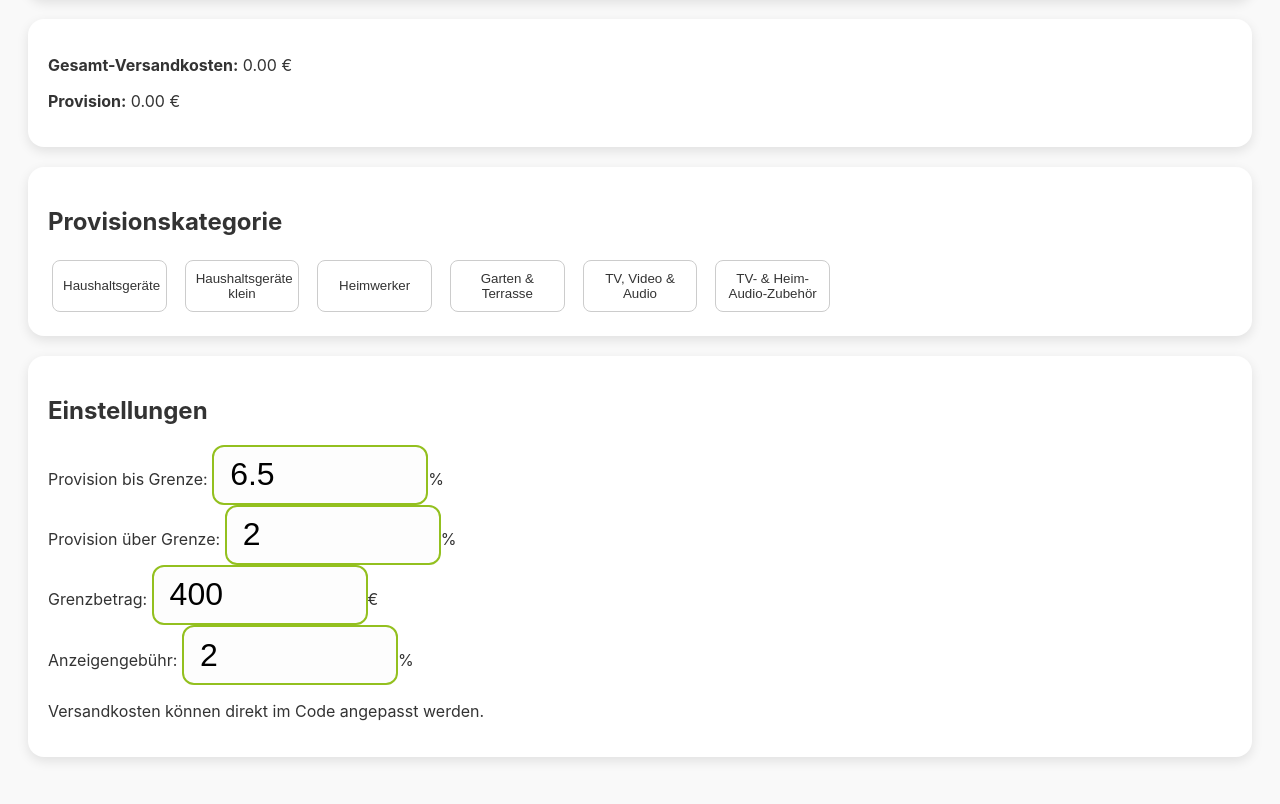
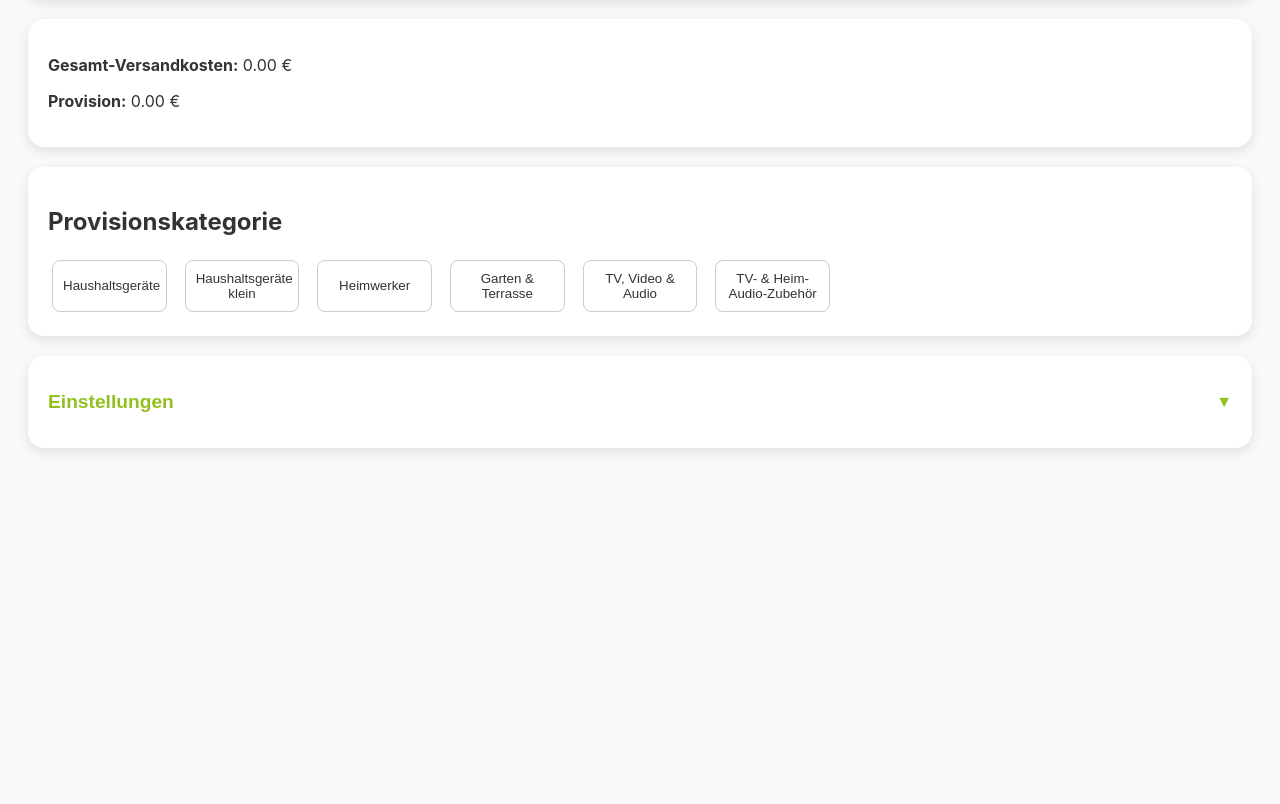
Before and after one commit to toxmox79/Gebuehrenrechner, a plain HTML site: page index.html in a window 1280 px wide. Shown: the part 440-1244 px from the top of the page. After the commit the page ends 936 px from the top, so only its background shows below. Drawn offline with Linux system fonts and the light colour scheme.

Commit message:
Update index.html

```diff
--- a/index.html
+++ b/index.html
@@ -69,6 +69,57 @@
     .negative {
       color: red;
     }
+    .shipping-input {
+      font-size: 1rem;
+      padding: 0.3rem 0.5rem;
+      width: 80px;
+      border: 1px solid #ccc;
+      border-radius: 4px;
+      margin-left: 5px;
+    }
+    .shipping-row {
+      display: flex;
+      align-items: center;
+      justify-content: space-between;
+      margin-bottom: 10px;
+      padding: 5px;
+      border-bottom: 1px solid #eee;
+    }
+    .shipping-name {
+      font-weight: bold;
+      min-width: 120px;
+    }
+    .collapsible {
+      cursor: pointer;
+      padding: 15px 0;
+      border: none;
+      background: none;
+      font-size: 1.2rem;
+      font-weight: bold;
+      color: #93c01f;
+      display: flex;
+      align-items: center;
+      justify-content: space-between;
+      width: 100%;
+    }
+    .collapsible:hover {
+      color: #7aa01a;
+    }
+    .collapsible-arrow {
+      transition: transform 0.3s ease;
+      font-size: 1rem;
+    }
+    .collapsible-arrow.open {
+      transform: rotate(180deg);
+    }
+    .content {
+      max-height: 0;
+      overflow: hidden;
+      transition: max-height 0.3s ease;
+    }
+    .content.open {
+      max-height: 1000px;
+    }
   </style>
 </head>
 <body>
@@ -99,16 +150,23 @@
   </div>
 
   <div class="card">
-    <h2>Einstellungen</h2>
+    <button class="collapsible" onclick="toggleSettings()">
+      <span>Einstellungen</span>
+      <span class="collapsible-arrow" id="settings-arrow">▼</span>
+    </button>
+    <div class="content" id="settings-content">
       <label>Provision bis Grenze: <input type="number" id="prov1" value="6.5" />%</label><br/>
       <label>Provision über Grenze: <input type="number" id="prov2" value="2" />%</label><br/>
       <label>Grenzbetrag: <input type="number" id="provLimit" value="400" />€</label><br/>
       <label>Anzeigengebühr: <input type="number" id="adfee" value="2" />%</label><br/>
-    <p>Versandkosten können direkt im Code angepasst werden.</p>
+
+      <h3>Versandtarife</h3>
+      <div id="shipping-settings"></div>
+    </div>
   </div>
 
   <script>
-    const shippingOptions = [
+    let shippingOptions = [
       { name: "Kein Versand", price: 0 },
       { name: "GEL HP", price: 55.85 },
       { name: "GEL 90", price: 79.56 },
@@ -129,7 +187,42 @@
 
     let selectedShipping = null;
 
+    function createShippingSettings() {
+      const container = document.getElementById("shipping-settings");
+      container.innerHTML = '';
+
+      shippingOptions.forEach((opt, index) => {
+        const div = document.createElement("div");
+        div.className = "shipping-row";
+
+        const nameSpan = document.createElement("span");
+        nameSpan.className = "shipping-name";
+        nameSpan.textContent = opt.name;
+
+        const priceInput = document.createElement("input");
+        priceInput.type = "number";
+        priceInput.className = "shipping-input";
+        priceInput.value = opt.price;
+        priceInput.step = "0.01";
+        priceInput.addEventListener("input", () => {
+          shippingOptions[index].price = parseFloat(priceInput.value) || 0;
+          updateCalculations();
+        });
+
+        const euroSpan = document.createElement("span");
+        euroSpan.textContent = " €";
+
+        div.appendChild(nameSpan);
+        div.appendChild(priceInput);
+        div.appendChild(euroSpan);
+        container.appendChild(div);
+      });
+    }
+
+    function createShippingButtons() {
       const container = document.getElementById("shipping-options");
+      container.innerHTML = '';
+
       shippingOptions.forEach(opt => {
         const btn = document.createElement("button");
         btn.textContent = `${opt.name}`;
@@ -142,6 +235,7 @@
         };
         container.appendChild(btn);
       });
+    }
 
     document.getElementById("netto").addEventListener("input", updateCalculations);
     document.getElementById("brutto").addEventListener("input", updateCalculations);
@@ -183,6 +277,7 @@
       document.getElementById("shipping-cost").textContent = versand.toFixed(2);
       document.getElementById("commission").textContent = provision.toFixed(2);
     }
+
     const provisionCategories = [
       { name: "Haushaltsgeräte", prov1: 6.5, prov2: 2, limit: 400 },
       { name: "Haushaltsgeräte klein", prov1: 6.5, prov2: 2, limit: 400 },
@@ -207,6 +302,23 @@
       };
       provContainer.appendChild(btn);
     });
+
+    // Initialize
+    createShippingButtons();
+    createShippingSettings();
+
+    function toggleSettings() {
+      const content = document.getElementById("settings-content");
+      const arrow = document.getElementById("settings-arrow");
+
+      if (content.classList.contains("open")) {
+        content.classList.remove("open");
+        arrow.classList.remove("open");
+      } else {
+        content.classList.add("open");
+        arrow.classList.add("open");
+      }
+    }
   </script>
 <script>
   if ('serviceWorker' in navigator) {
```
Lines whose indentation alone changed are shown as unchanged.
